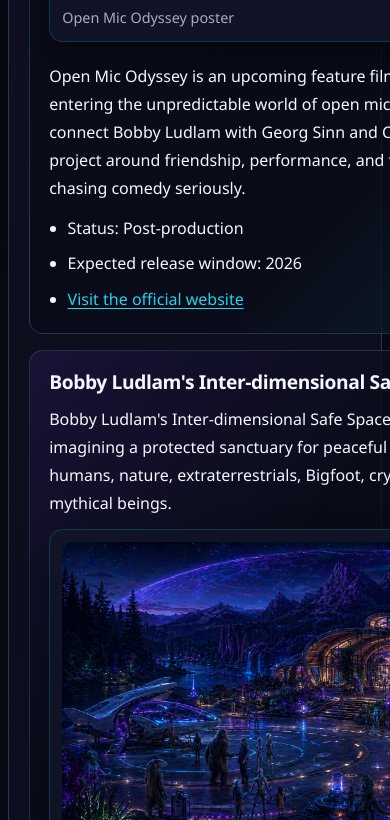
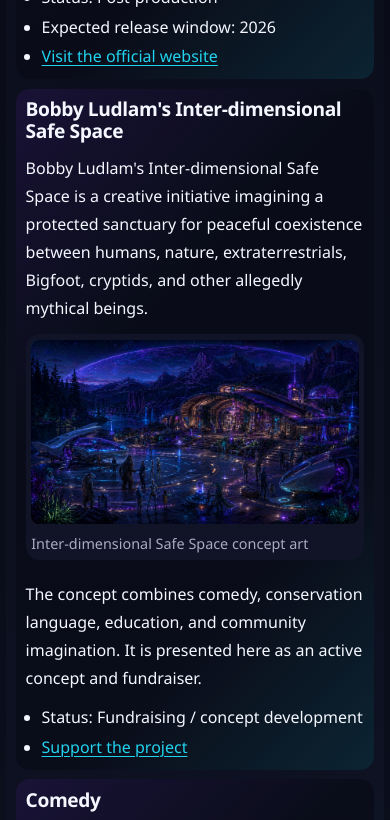
Before and after one commit to Zwitschi/bobbyludlam-website, a Flask app: page / in a window 390 px wide. Shown: the part 3114-3934 px from the top of the page. Run offline with Flask 3, Linux system fonts and the light colour scheme.

Commit message:
feat: Add hero image to index and enhance CSS for responsive design
Co-authored-by: Copilot <copilot@github.com>

```diff
--- a/app/content/portfolio.md
+++ b/app/content/portfolio.md
@@ -23,13 +23,11 @@ The concept combines comedy, conservation language, education, and community ima
 
 ## Comedy
 
+<iframe width="560" height="315" src="https://www.youtube.com/embed/lcNPESVxiHs" title="YouTube video player" frameborder="0" allow="accelerometer; autoplay; clipboard-write; encrypted-media; gyroscope; picture-in-picture; web-share" allowfullscreen></iframe>
+
 Bobby has been pursuing stand-up comedy with increasing seriousness, recently moving to Austin and performing on stage for the first time at a Kill Tony Monday. He continues to develop his comedic voice through open mic appearances, video content, and creative experiments.
 
 Bobby has a public trail of comedy videos across various platforms, including YouTube channels that are currently inactive but contain material from different chapters of his creative journey. [See](https://www.youtube.com/@ShobbyComedy) [all](https://www.youtube.com/@BobbyLudlam-ql9ed) [channels](https://www.youtube.com/@bobbyludlam2475) [here](https://www.youtube.com/@blu301).
 
 - [Kill Tony Archive](https://www.killarchives.com/comedian/1231/bobby-ludlow?episode=478) (listed as "Bobby Ludlow")
 - [Big Jay Oakerson & Dan Soder Clown me](https://www.youtube.com/watch?v=KNPCEiyG8NE)
-
-<iframe width="560" height="315" src="https://www.youtube.com/embed/lcNPESVxiHs" title="YouTube video player" frameborder="0" allow="accelerometer; autoplay; clipboard-write; encrypted-media; gyroscope; picture-in-picture; web-share" allowfullscreen></iframe>
-
-Killing it @ the #comedyvault 🤣 Last comic of the night /#slaying.
--- a/app/static/css/site.css
+++ b/app/static/css/site.css
@@ -390,32 +424,112 @@ h3 {
 @media (max-width: 720px) {
   main {
     width: 100%;
-    padding: 0.5rem 0.5rem 3rem;
+    padding: 0.35rem 0.35rem 1.2rem;
     margin: 0;
+  }
+
+  .hero,
+  .content-section,
+  .site-footer,
+  .card,
+  .content-figure {
+    border: 0;
+    box-shadow: none;
+    backdrop-filter: none;
   }
 
   .hero {
     min-height: auto;
-    border-radius: var(--radius-md);
+    gap: 0.65rem;
+    padding: 0.75rem;
+  }
+
+  .hero-image {
+    width: min(100%, 22rem);
+    max-width: 100%;
+    margin-inline: auto;
+    justify-self: center;
   }
 
   .section-nav {
-    gap: 0.5rem;
+    gap: 0.35rem;
+    margin-bottom: 0.3rem;
   }
 
   .section-nav a {
     flex: 1 1 8rem;
     min-height: 44px;
     text-align: center;
+    padding: 0.45rem 0.65rem;
   }
 
   .portfolio-grid {
     grid-template-columns: 1fr;
+    gap: 0.6rem;
+    margin-top: 0.7rem;
   }
 
   .content-section,
   .site-footer {
     border-radius: var(--radius-sm);
+    padding: 0.65rem;
+    max-width: 100%;
+  }
+
+  .content-section {
+    margin-top: 0.7rem;
+  }
+
+  .site-footer {
+    margin-top: 0.8rem;
+    padding: 0.85rem 0.65rem;
+  }
+
+  .card {
+    padding: 0.6rem;
+    max-width: 100%;
+  }
+
+  .content-figure {
+    margin: 0.5rem 0;
+    padding: 0.35rem;
+    border-radius: var(--radius-sm);
+    max-width: 100%;
+    overflow: hidden;
+  }
+
+  .content-list,
+  .contact-list {
+    margin-top: 0.65rem;
+    padding-left: 1rem;
+    line-height: 1.65;
+  }
+
+  .content-list li + li {
+    margin-top: 0.2rem;
+  }
+
+  .content-block + .content-block {
+    margin-top: 1rem;
+  }
+
+  .content-image {
+    width: min(100%, calc(100vw - 0.7rem));
+    max-width: 100%;
+    height: auto;
+    object-fit: contain;
+    margin-inline: auto;
+    border-radius: calc(var(--radius-sm) - 6px);
+  }
+
+  .content-section iframe,
+  .card iframe {
+    display: block;
+    width: min(100%, calc(100vw - 1rem));
+    max-width: 100%;
+    height: auto;
+    aspect-ratio: 16 / 9;
+    border: 0;
   }
 }
 
--- a/app/templates/index.html
+++ b/app/templates/index.html
@@ -61,6 +61,7 @@
         </nav>
         <p class="eyebrow">Story, work, and ways to connect</p>
         <h1>Bobby Ludlam</h1>
+        <img class="hero-image" src="{{ url_for('static', filename='images/bobby-ludlam-austin-1.jpg') }}" alt="Bobby Ludlam in Austin, Texas" loading="lazy" />
         <p class="intro">Austin comedian, writer, artist, and creator working across stand-up, film, and unusually sincere big ideas.</p>
       </header>
 
```
Also changed, not shown: other parts of app/static/css/site.css (+34 -0 lines).
